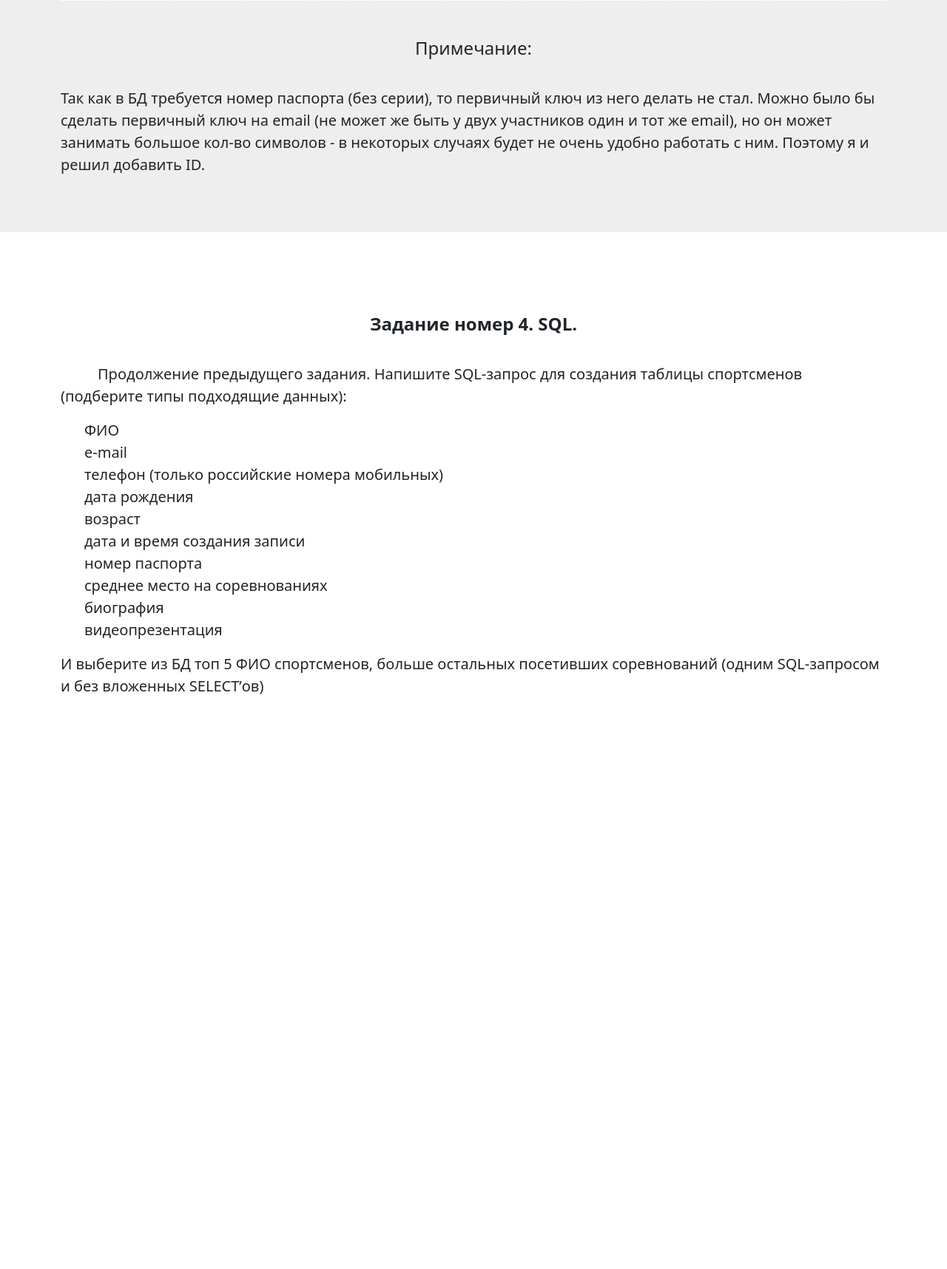
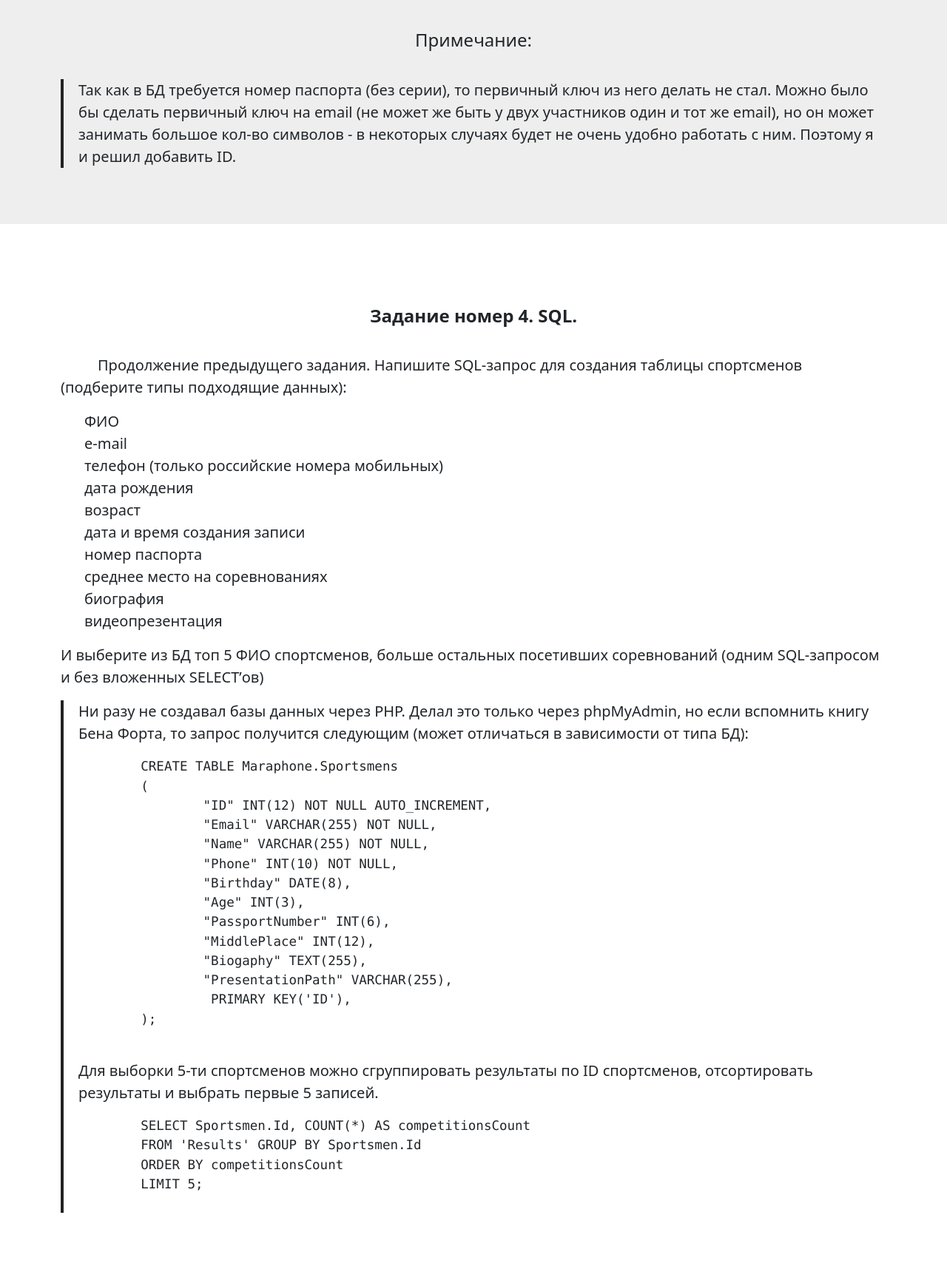
Before and after one commit to LancelotOzerny/Test-task-from-intervolga, a PHP site: page / in a window 1280 px wide. Shown: the part 3689-5405 px from the top of the page at 74% size. Before the commit the page ends 4628 px from the top, so only its background shows below. Run offline with PHP 8.4, Linux system fonts and the light colour scheme.

Commit message:
Реализация четвертого задания
Реализовал задание номер 4 использовав книгу Бена Форта. Результаты вывел в index.html файл с помощью тега pre

```diff
--- a/index.php
+++ b/index.php
@@ -156,10 +156,13 @@
 
 					<h2 class="exercise-title title--font24 title--center">Решение:</h2>
 
-					<img class="exercise-image" src="Images/DataBase.png" alt="">
-
-					<h2 class="exercise-title title--font24 title--center">Примечание:</h2>
-					<p>Так как в БД требуется номер паспорта (без серии), то первичный ключ из него делать не стал. Можно было бы сделать первичный ключ на email (не может же быть у двух участников один и тот же email), но он может занимать большое кол-во символов - в некоторых случаях будет не очень удобно работать с ним. Поэтому я и решил добавить ID.</p>
+					<div class="exercise-output">
+						<img class="exercise-image" src="Images/DataBase.png" alt="">
+					</div>
+						<h2 class="exercise-title title--font24 title--center">Примечание:</h2>
+					<div class="exercise-output">
+						<p>Так как в БД требуется номер паспорта (без серии), то первичный ключ из него делать не стал. Можно было бы сделать первичный ключ на email (не может же быть у двух участников один и тот же email), но он может занимать большое кол-во символов - в некоторых случаях будет не очень удобно работать с ним. Поэтому я и решил добавить ID.</p>
+					</div>
 				</div>
 			</div>
 		</div>
@@ -190,6 +193,37 @@
 
 						И выберите из БД топ 5 ФИО спортсменов, больше остальных посетивших соревнований (одним SQL-запросом и без вложенных SELECT’ов)
 					</p>
+
+					<div class="exercise-output">
+						<p>Ни разу не создавал базы данных через PHP. Делал это только через phpMyAdmin, но если вспомнить книгу Бена Форта, то запрос получится следующим (может отличаться в зависимости от типа БД):</p>
+						<p>
+							<pre>
+	CREATE TABLE Maraphone.Sportsmens
+	(
+		"ID" INT(12) NOT NULL AUTO_INCREMENT,
+		"Email" VARCHAR(255) NOT NULL,
+		"Name" VARCHAR(255) NOT NULL,
+		"Phone" INT(10) NOT NULL,
+		"Birthday" DATE(8),
+		"Age" INT(3),
+		"PassportNumber" INT(6),
+		"MiddlePlace" INT(12),
+		"Biogaphy" TEXT(255),
+		"PresentationPath" VARCHAR(255),
+		 PRIMARY KEY('ID'),
+	);
+							</pre>
+						</p>
+
+						<p>Для выборки 5-ти спортсменов можно сгруппировать результаты по ID спортсменов, отсортировать результаты и выбрать первые 5 записей.
+							<pre>
+	SELECT Sportsmen.Id, COUNT(*) AS competitionsCount
+	FROM 'Results' GROUP BY Sportsmen.Id
+	ORDER BY competitionsCount
+	LIMIT 5;
+							</pre>
+						</p>
+					</div>
 				</div>
 			</div>
 		</div>
```
